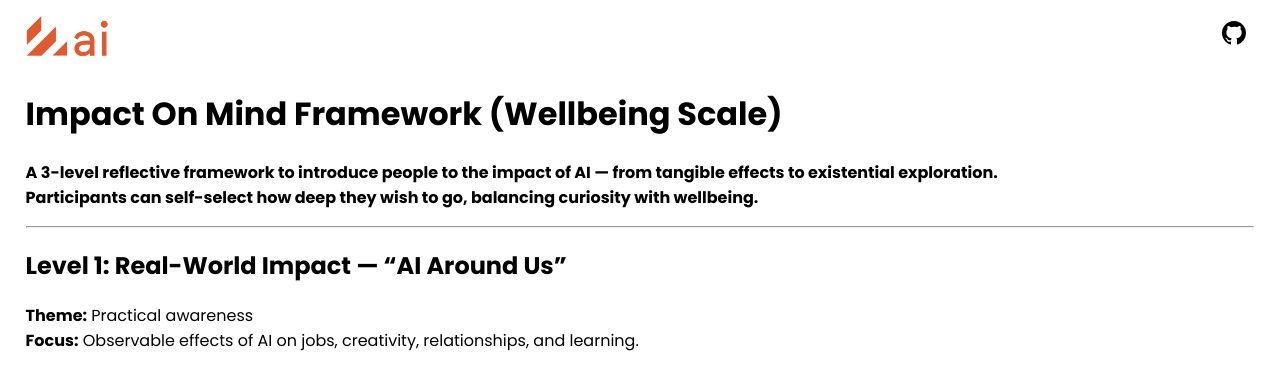
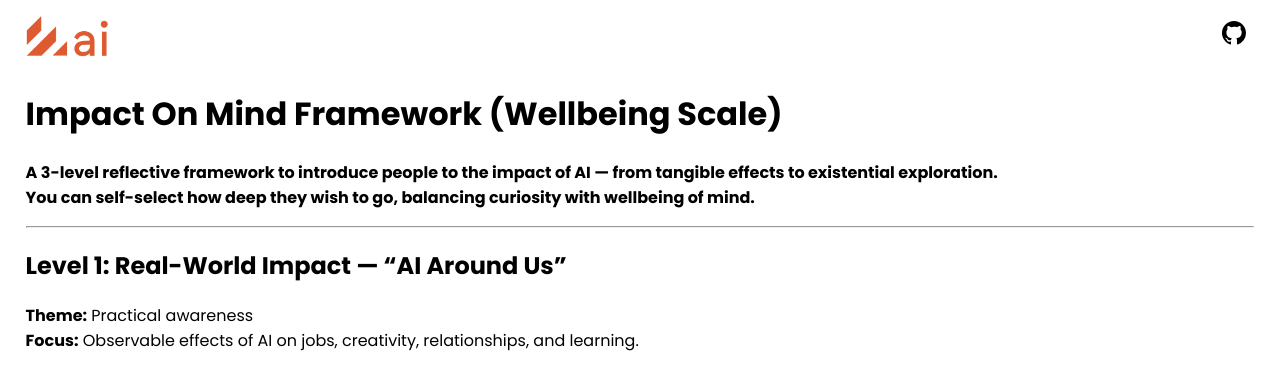
Before and after one commit to selfdriven-foundation/selfdriven-ai, a Jekyll site: the page built from docs/pages/impact-on-mind-framework.md, in a window 1280 px wide. Shown: the top 372 px of the page. Built offline with Jekyll 4.4.1, drawn with Linux system fonts in a browser that asks for light colours.

Commit message:
Update impact-on-mind-framework.md

```diff
--- a/docs/pages/impact-on-mind-framework.md
+++ b/docs/pages/impact-on-mind-framework.md
@@ -7,7 +7,7 @@ permalink: /impact-on-mind-framework/
 # Impact On Mind Framework (Wellbeing Scale)
 
 **A 3-level reflective framework to introduce people to the impact of AI — from tangible effects to existential exploration.
-Participants can self-select how deep they wish to go, balancing curiosity with wellbeing.**
+You can self-select how deep they wish to go, balancing curiosity with wellbeing of mind.**
 
 ---
 
```
